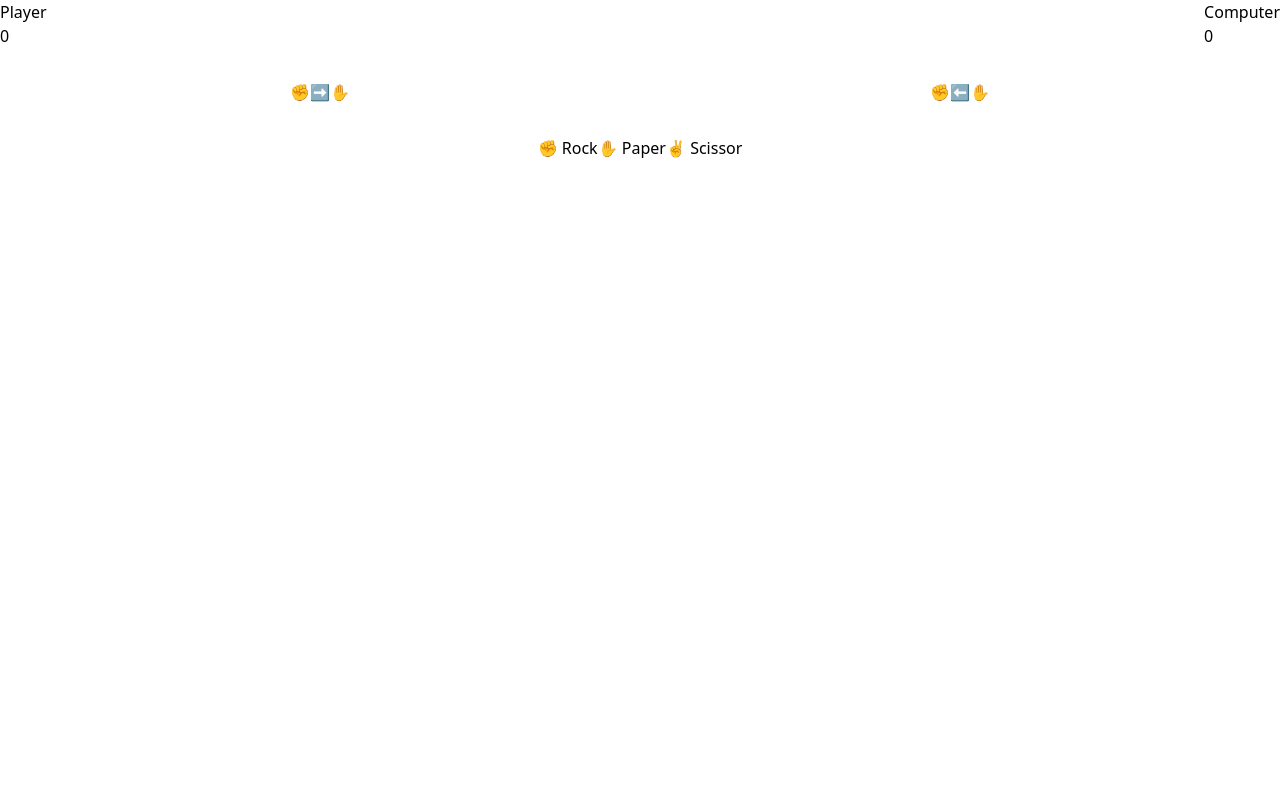
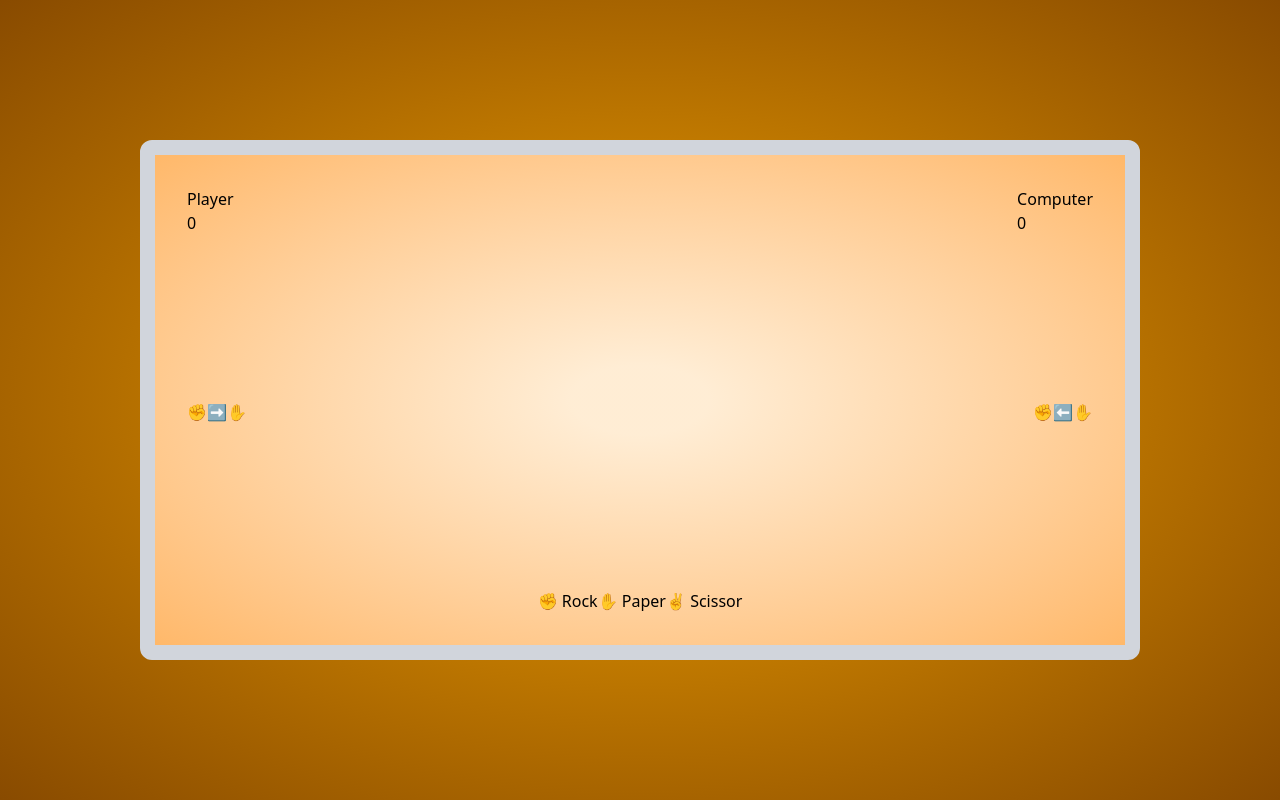
Before and after one commit to AlissonFredo/jokenpo, a React (Vite) app: page /game in a window 1280 px wide. Built offline with nearby package versions, Linux system fonts and the light colour scheme.

Commit message:
style: change the styles of the Game page

```diff
--- a/src/pages/game/index.jsx
+++ b/src/pages/game/index.jsx
@@ -21,7 +21,7 @@ function Game() {
       handleScoreComputer();
     }
 
-    setTimeout(() => setResult(""), 1000);
+    setTimeout(() => setResult(""), 1500);
   };
 
   const drawOptionComputer = () => {
@@ -51,21 +51,15 @@ function Game() {
   };
 
   return (
-    <div>
+    <div className="w-full min-h-screen bg-radial from-yellow-600 from-30% to-yellow-800 flex items-center justify-center">
+      <div className="flex flex-col justify-between rounded-xl border-15 border-gray-300 p-8 h-130 w-250 bg-radial from-orange-100 from-10% to-orange-300">
         <Header
           scorePlayer={scorePlayer}
           scoreComputer={scoreComputer}
           result={result}
         />
 
-      <div
-        style={{
-          marginBottom: "2rem",
-          marginTop: "2rem",
-          display: "flex",
-          justifyContent: "space-around",
-        }}
-      >
+        <div className="flex justify-between">
           <div>
             <p>&#9994;&#10145;&#9995;</p>
           </div>
@@ -73,11 +67,11 @@ function Game() {
             <p>&#9994;&#11013;&#9995;</p>
           </div>
         </div>
-
-      <div style={{ display: "flex", justifyContent: "center" }}>
+        <div className="flex justify-center">
           <button onClick={() => play(options[0])}>&#9994; Rock</button>
           <button onClick={() => play(options[1])}>&#9995; Paper</button>
           <button onClick={() => play(options[2])}>&#9996; Scissor</button>
+        </div>
       </div>
     </div>
   );
```
Lines whose indentation alone changed are shown as unchanged.
